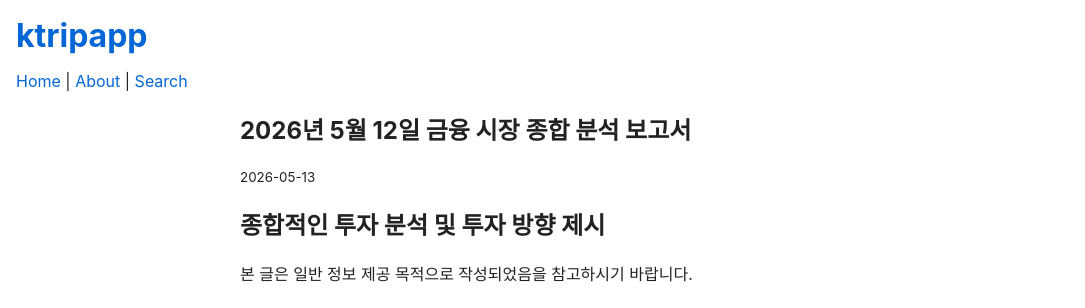
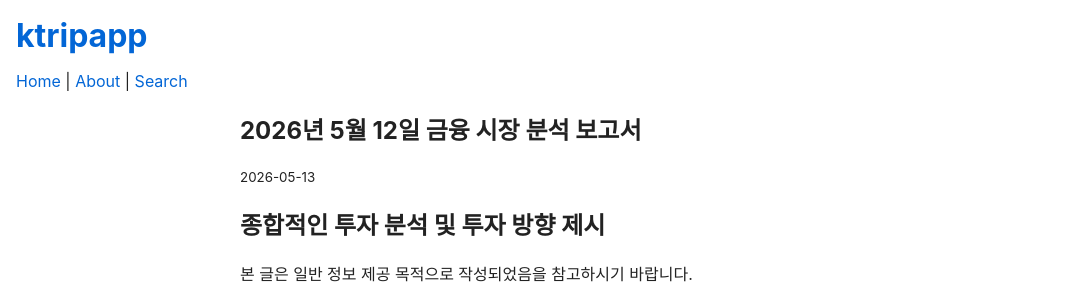
Before and after one commit to ktripapp/ktripapp.github.io, a Jekyll site: the page built from _posts/2026-05-13-jadong-saengseong-poseuteu.md, in a window 1280 px wide. Shown: the top 308 px of the page, without its empty margins (0-1085 px from the left). Built offline with Jekyll 4.4.1, drawn with Linux system fonts in a browser that asks for light colours; comment, search, counter and statistics services are not loaded; part of the change alters nothing that is shown.

Commit message:
Add post: 2026-05-13-jadong-saengseong-poseuteu.md

```diff
--- a/_posts/2026-05-13-jadong-saengseong-poseuteu.md
+++ b/_posts/2026-05-13-jadong-saengseong-poseuteu.md
@@ -1,13 +1,12 @@
 ---
 layout: post
-title: "2026년 5월 12일 금융 시장 종합 분석 보고서"
+title: "2026년 5월 12일 금융 시장 분석 보고서"
 date: 2026-05-13
-description: "2026년 5월 12일 금융 시장 데이터를 종합 분석하여 투자 점수를 산출하고 투자 방향과 리스크 포인트를 제시합니다."
+description: "2026년 5월 12일 금융 시장의 종합적인 분석과 투자 점수 도출을 통해 단기/중기/장기 투자 방향 및 리스크 포인트를 제시합니다."
 tags:
   - "금융"
   - "시장 분석"
-  - "투자 전략"
-canonical: "링크"
+  - "투자 전망"
 ---
 # 종합적인 투자 분석 및 투자 방향 제시
 
```
